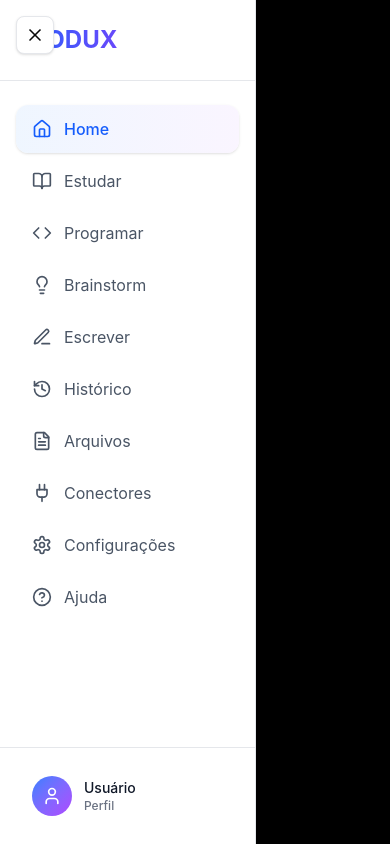
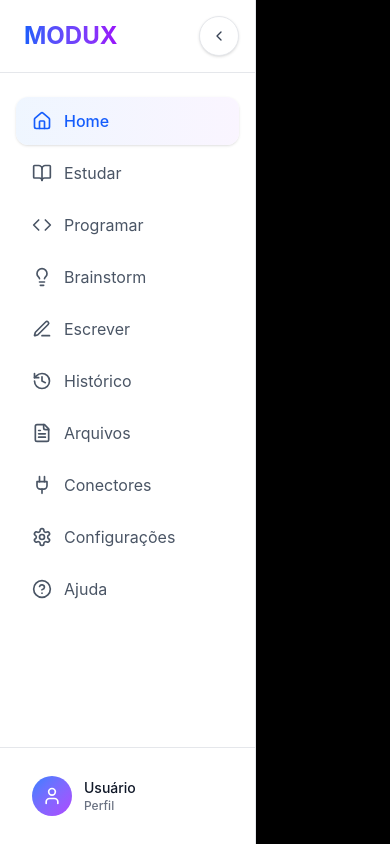
Before and after one commit to stefanilumy/modux-final, a React (Vite) app: page / in a window 390 px wide. Built offline with nearby package versions, Linux system fonts and the light colour scheme.

Commit message:
refactor: improve layout and sidebar button accessibility

```diff
--- a/src/app/components/modux/ModuxHome.tsx
+++ b/src/app/components/modux/ModuxHome.tsx
@@ -150,13 +150,13 @@ export function ModuxHome() {
   };
 
   return (
-    <div className="flex flex-col min-h-full px-8 py-8">
-      <div className="w-full max-w-4xl mx-auto flex flex-col flex-1">
+    <div className="flex min-h-full items-center justify-center px-8 py-8">
+      <div className="flex w-full max-w-4xl flex-col gap-8">
 
         { messages.length === 0 && (
           <>
                 {/* Header Text */}
-                <div className="text-center mb-12 animate-in fade-in slide-in-from-bottom-4 duration-700">
+                <div className="text-center animate-in fade-in slide-in-from-bottom-4 duration-700">
                   <h2 className="text-4xl font-bold text-gray-900 mb-3">
                     Como você quer usar a IA hoje?
                   </h2>
@@ -166,7 +166,7 @@ export function ModuxHome() {
                 </div>
 
                 {/* Mode Cards */}
-                <div className="flex justify-center gap-4 mb-12 flex-wrap">
+                <div className="flex justify-center gap-4 flex-wrap">
                   {modes.map((mode, index) => {
                     const Icon = mode.icon;
                     return (
@@ -192,7 +192,7 @@ export function ModuxHome() {
 
         {/* Quick Response */}
         {messages.length > 0 && (
-          <div className="mb-8 space-y-4">
+          <div className="space-y-4">
             {messages.map((message, index) => (
               <div key={index} className={`flex gap-3 ${message.role === 'user' ? 'justify-end' : 'justify-start'}`}>
                 {message.role === 'ai' && (
@@ -241,7 +241,7 @@ export function ModuxHome() {
         )}
 
         {/* Quick Input */}
-        <div className="mb-8 animate-in fade-in slide-in-from-bottom-4 duration-700" style={{ animationDelay: '400ms' }}>
+        <div className="animate-in fade-in slide-in-from-bottom-4 duration-700" style={{ animationDelay: '400ms' }}>
           <div className="bg-white border-2 border-gray-300 rounded-2xl shadow-sm hover:shadow-md hover:border-blue-400 transition-all duration-300 p-4 flex items-center gap-3">
             <textarea
               value={question}
--- a/src/app/components/modux/ModuxLayout.tsx
+++ b/src/app/components/modux/ModuxLayout.tsx
@@ -1,5 +1,5 @@
 import { Outlet, useLocation, Link } from 'react-router';
-import { Home, History, FileText, Plug, Settings, User, Menu, X, HelpCircle, BookOpen, Code, Lightbulb, PenLine } from 'lucide-react';
+import { Home, History, FileText, Plug, Settings, User, ChevronRight, ChevronLeft, HelpCircle, BookOpen, Code, Lightbulb, PenLine } from 'lucide-react';
 import { useState } from 'react';
 import { toast } from 'sonner';
 
@@ -22,13 +22,15 @@ export function ModuxLayout() {
 
   return (
     <div className="flex h-screen bg-[#fafafa]">
-      {/* Sidebar Toggle Button */}
+      {!sidebarOpen && (
         <button
-        onClick={() => setSidebarOpen(!sidebarOpen)}
-        className={`fixed top-4 left-4 z-50 p-2 bg-white border border-gray-200 rounded-lg shadow-sm hover:shadow-md transition-all ${sidebarOpen ? 'md:hidden' : ''}`}
+          onClick={() => setSidebarOpen(true)}
+          aria-label="Abrir menu lateral"
+          className="fixed top-4 left-4 z-[60] inline-flex h-11 w-11 items-center justify-center rounded-full border border-gray-200 bg-white text-gray-700 shadow-sm transition-all hover:border-gray-300 hover:bg-gray-50 hover:text-gray-900 hover:shadow-md focus:outline-none focus:ring-2 focus:ring-blue-500 focus:ring-offset-2"
         >
-        {sidebarOpen ? <X className="w-5 h-5" /> : <Menu className="w-5 h-5" />}
+          <ChevronRight className="w-5 h-5" />
         </button>
+      )}
 
       {/* Sidebar */}
       <aside
@@ -36,11 +38,20 @@ export function ModuxLayout() {
           sidebarOpen ? 'translate-x-0' : '-translate-x-full'
         } fixed md:relative z-40 w-64 h-screen bg-white border-r border-gray-200 flex flex-col transition-transform duration-300 ease-in-out`}
       >
-        {/* Logo */}
-        <div className="px-6 py-6 border-b border-gray-200 cursor-pointer" onClick={() => setSidebarOpen(!sidebarOpen)}>
+        {/* Sidebar Header */}
+        <div className="flex items-center justify-between gap-3 px-4 py-4 border-b border-gray-200 bg-white/80 backdrop-blur-sm">
+          <div className="px-2">
             <h1 className="text-2xl font-bold bg-gradient-to-r from-blue-600 to-purple-600 bg-clip-text text-transparent">
               MODUX
             </h1>
+          </div>
+          <button
+            onClick={() => setSidebarOpen(false)}
+            aria-label="Recolher menu lateral"
+            className="inline-flex h-10 w-10 items-center justify-center rounded-full border border-gray-200 bg-white text-gray-700 shadow-sm transition-all hover:border-gray-300 hover:bg-gray-50 hover:text-gray-900 hover:shadow-md focus:outline-none focus:ring-2 focus:ring-blue-500 focus:ring-offset-2"
+          >
+            <ChevronLeft className="w-4 h-4" />
+          </button>
         </div>
 
         {/* Navigation */}
```
Lines whose indentation alone changed are shown as unchanged.
